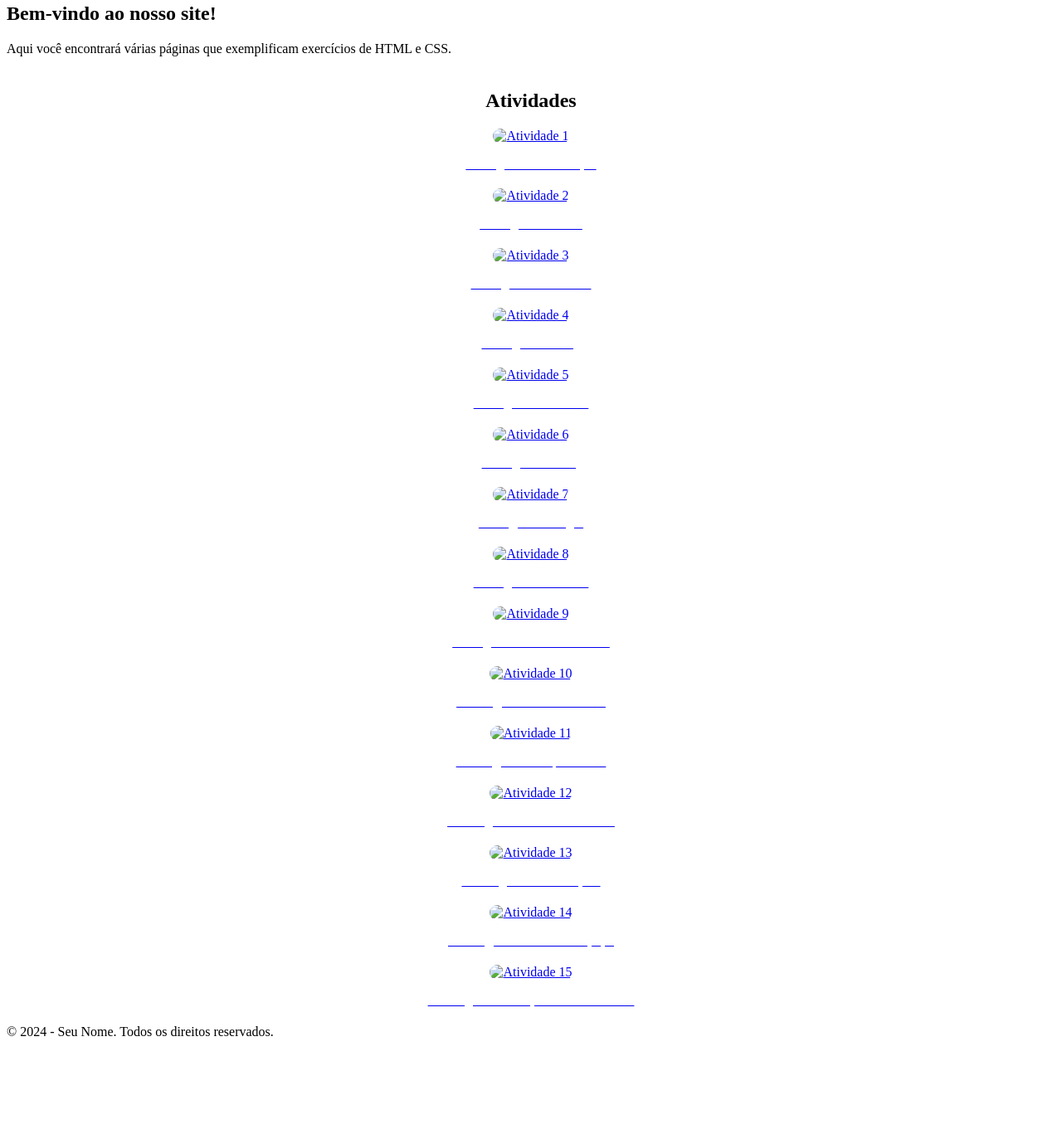
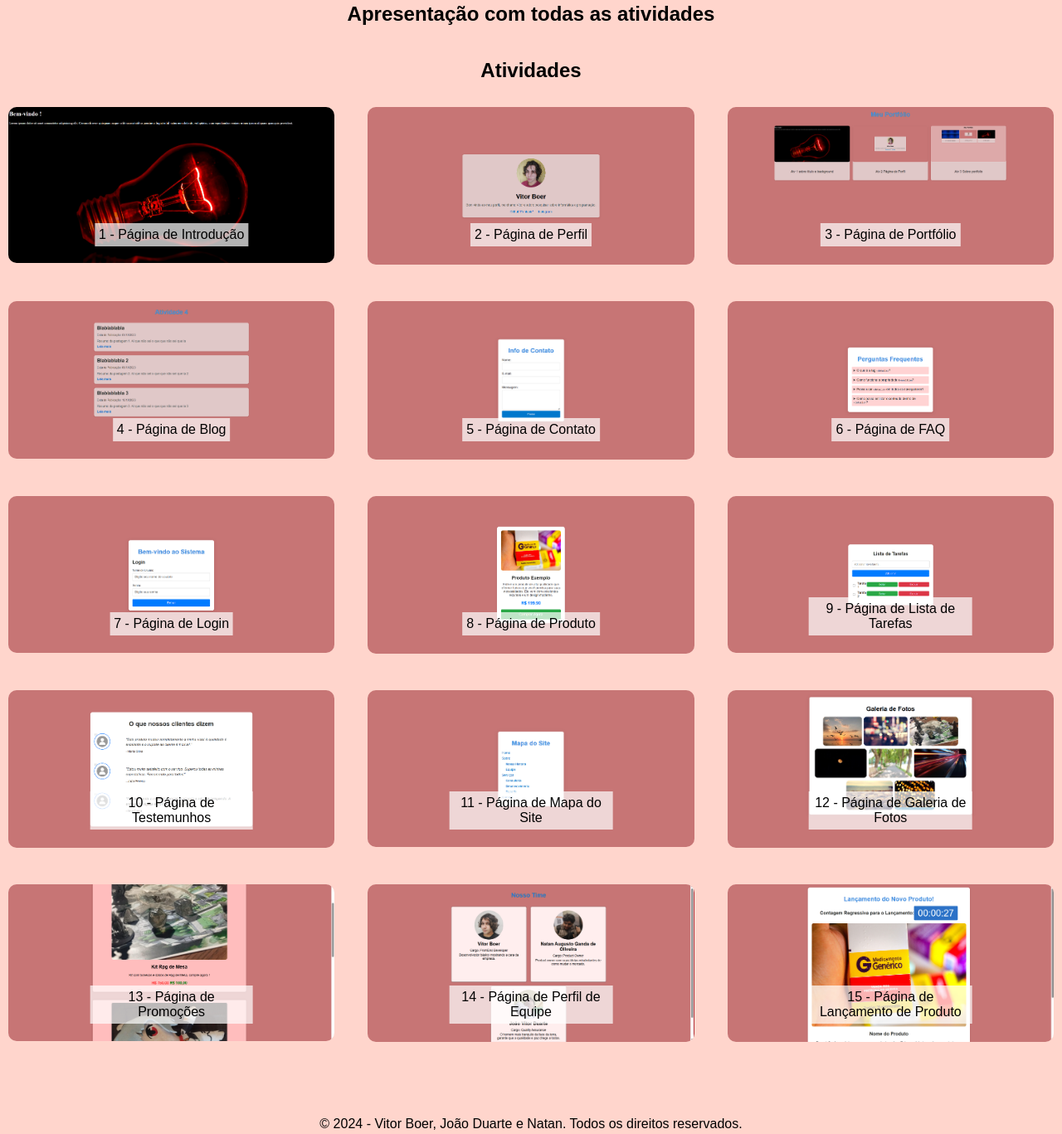
Before and after one commit to SeuDemar/Projeto-Programa-o-Web, a plain HTML site: page PrjProgramacaoWeb/Site Apresentação/Index.html in a window 1280 px wide. Shown: the part 77-1444 px from the top of the page at 83% size. Before the commit the page ends 1346 px from the top, so only its background shows below. Drawn offline with Linux system fonts and the light colour scheme.

Commit message:
Add files via upload

```diff
--- a/PrjProgramacaoWeb/Site Apresentação/Index.html
+++ b/PrjProgramacaoWeb/Site Apresentação/Index.html
@@ -6,18 +6,17 @@
     <title>Página de Introdução</title>
     <link rel="stylesheet" href="style.css">
 </head>
+
 <body>
+
     <header>
-        <h1>Página de Introdução</h1>
+        <h1>Página Principal</h1>
     </header>
 
     <main>
 
         <section id="introducao">
-
-            <h1>Bem-vindo ao nosso site!</h1>
-            <p>Aqui você encontrará várias páginas que exemplificam exercícios de HTML e CSS.</p>
-
+            <h1>Apresentação com todas as atividades</h1>
         </section>
 
         <section id="atividades">
@@ -25,105 +24,102 @@
             <h2>Atividades</h2>
             <ul>
                 <li>
-                    <a href="#atividade1">
-                        <img src="caminho/da/imagem1.jpg" alt="Atividade 1">
-                        <p>1 - Página de Introdução</p>
+                    <a href="../Atividade 01/index.html" title="Clique para ver a Página de Introdução">
+                        <img src="images/ImgAtv1.png" alt="Atividade 1">
+                        <p class="atividade-descricao">1 - Página de Introdução</p>
                     </a>
                 </li>
                 <li>
-                    <a href="#atividade2">
-                        <img src="caminho/da/imagem2.jpg" alt="Atividade 2">
-                        <p>2 - Página de Perfil</p>
+                    <a href="../Atividade 02/index.html" title="Clique para ver a Página de Perfil">
+                        <img src="images/ImgAtv2.png" alt="Atividade 2">
+                        <p class="atividade-descricao">2 - Página de Perfil</p>
                     </a>
                 </li>
                 <li>
-                    <a href="#atividade3">
-                        <img src="caminho/da/imagem3.jpg" alt="Atividade 3">
-                        <p>3 - Página de Portfólio</p>
+                    <a href="../Atividade 03/index.html" title="Clique para ver a Página de Portfólio">
+                        <img src="images/ImgAtv3.png" alt="Atividade 3">
+                        <p class="atividade-descricao">3 - Página de Portfólio</p>
                     </a>
                 </li>
                 <li>
-                    <a href="#atividade4">
-                        <img src="caminho/da/imagem4.jpg" alt="Atividade 4">
-                        <p>4 - Página de Blog</p>
+                    <a href="../Atividade 04/index.html" title="Clique para ver a Página de Blog">
+                        <img src="images/ImgAtv4.png" alt="Atividade 4">
+                        <p class="atividade-descricao">4 - Página de Blog</p>
                     </a>
                 </li>
                 <li>
-                    <a href="#atividade5">
-                        <img src="caminho/da/imagem5.jpg" alt="Atividade 5">
-                        <p>5 - Página de Contato</p>
+                    <a href="../Atividade 05/index.html" title="Clique para ver a Página de Contato">
+                        <img src="images/ImgAtv5.png" alt="Atividade 5">
+                        <p class="atividade-descricao">5 - Página de Contato</p>
                     </a>
                 </li>
                 <li>
-                    <a href="#atividade6">
-                        <img src="caminho/da/imagem6.jpg" alt="Atividade 6">
-                        <p>6 - Página de FAQ</p>
+                    <a href="../Atividade 06/index.html" title="Clique para ver a Página de FAQ">
+                        <img src="images/ImgAtv6.png" alt="Atividade 6">
+                        <p class="atividade-descricao">6 - Página de FAQ</p>
                     </a>
                 </li>
                 <li>
-                    <a href="#atividade7">
-                        <img src="caminho/da/imagem7.jpg" alt="Atividade 7">
-                        <p>7 - Página de Login</p>
+                    <a href="../Atividade 07/index.html" title="Clique para ver a Página de Login">
+                        <img src="images/ImgAtv7.png" alt="Atividade 7">
+                        <p class="atividade-descricao">7 - Página de Login</p>
                     </a>
                 </li>
                 <li>
-                    <a href="#atividade8">
-                        <img src="caminho/da/imagem8.jpg" alt="Atividade 8">
-                        <p>8 - Página de Produto</p>
+                    <a href="../Atividade 08/index.html" title="Clique para ver a Página de Produto">
+                        <img src="images/ImgAtv8.png" alt="Atividade 8">
+                        <p class="atividade-descricao">8 - Página de Produto</p>
                     </a>
                 </li>
                 <li>
-                    <a href="#atividade9">
-                        <img src="caminho/da/imagem9.jpg" alt="Atividade 9">
-                        <p>9 - Página de Lista de Tarefas</p>
+                    <a href="../Atividade 09/index.html" title="Clique para ver a Página de Lista de Tarefas">
+                        <img src="images/ImgAtv9.png" alt="Atividade 9">
+                        <p class="atividade-descricao">9 - Página de Lista de Tarefas</p>
                     </a>
                 </li>
                 <li>
-                    <a href="#atividade10">
-                        <img src="caminho/da/imagem10.jpg" alt="Atividade 10">
-                        <p>10 - Página de Testemunhos</p>
+                    <a href="../Atividade 10/index.html" title="Clique para ver a Página de Testemunhos">
+                        <img src="images/ImgAtv10.png" alt="Atividade 10">
+                        <p class="atividade-descricao">10 - Página de Testemunhos</p>
                     </a>
                 </li>
                 <li>
-                    <a href="#atividade11">
-                        <img src="caminho/da/imagem11.jpg" alt="Atividade 11">
-                        <p>11 - Página de Mapa do Site</p>
+                    <a href="../Atividade 11/index.html" title="Clique para ver a Página de Mapa do Site">
+                        <img src="images/AtvImg11.png" alt="Atividade 11">
+                        <p class="atividade-descricao">11 - Página de Mapa do Site</p>
                     </a>
                 </li>
                 <li>
-                    <a href="#atividade12">
-                        <img src="caminho/da/imagem12.jpg" alt="Atividade 12">
-                        <p>12 - Página de Galeria de Fotos</p>
+                    <a href="../Atividade 12/index.html" title="Clique para ver a Página de Galeria de Fotos">
+                        <img src="images/AtvImg12.png" alt="Atividade 12">
+                        <p class="atividade-descricao">12 - Página de Galeria de Fotos</p>
                     </a>
                 </li>
                 <li>
-                    <a href="#atividade13">
-                        <img src="caminho/da/imagem13.jpg" alt="Atividade 13">
-                        <p>13 - Página de Promoções</p>
+                    <a href="../Atividade 13/index.html" title="Clique para ver a Página de Promoções">
+                        <img src="images/ImgAtv13.png" alt="Atividade 13">
+                        <p class="atividade-descricao">13 - Página de Promoções</p>
                     </a>
                 </li>
                 <li>
-                    <a href="#atividade14">
-                        <img src="caminho/da/imagem14.jpg" alt="Atividade 14">
-                        <p>14 - Página de Perfil de Equipe</p>
+                    <a href="../Atividade 14/index.html" title="Clique para ver a Página de Perfil de Equipe">
+                        <img src="images/ImgAtv14.png" alt="Atividade 14">
+                        <p class="atividade-descricao">14 - Página de Perfil de Equipe</p>
                     </a>
                 </li>
                 <li>
-                    <a href="#atividade15">
-                        <img src="caminho/da/imagem15.jpg" alt="Atividade 15">
-                        <p>15 - Página de Lançamento de Produto</p>
+                    <a href="../Atividade 15/index.html" title="Clique para ver a Página de Lançamento de Produto">
+                        <img src="images/ImgAtv15.png" alt="Atividade 15">
+                        <p class="atividade-descricao">15 - Página de Lançamento de Produto</p>
                     </a>
                 </li>
             </ul>
-
         </section>
-
     </main>
 
     <footer>
-        <p>&copy; 2024 - Seu Nome. Todos os direitos reservados.</p>
+        <p>&copy; 2024 - Vitor Boer, João Duarte e Natan. Todos os direitos reservados.</p>
     </footer>
 
 </body>
-
 </html>
--- a/PrjProgramacaoWeb/Site Apresentação/style.css
+++ b/PrjProgramacaoWeb/Site Apresentação/style.css
@@ -1,23 +1,69 @@
+body {
+    background-color: #ffd5cc;
+    color: black;
+    font-family: Arial, sans-serif;
+    margin: 0;
+    padding: 0;
+}
+
+h1, h2 {
+    color: black;
+    text-align: center;
+}
+
+#introducao {
+    margin: 20px 0;
+}
+
 #atividades {
-    text-align: center;
     margin-top: 40px;
 }
 
 #atividades ul {
     list-style-type: none;
     padding: 0;
+    display: grid;
+    grid-template-columns: repeat(3, 1fr);
+    gap: 20px;
 }
 
 #atividades li {
-    margin: 20px 0;
+    position: relative;
+    margin: 10px;
+    text-align: center;
+    overflow: hidden;
 }
 
 #atividades img {
-    width: 100px; /* Ajuste o tamanho conforme necessário */
+    width: 100%;
+    max-width: 470px;
     height: auto;
-    border-radius: 10px; /* Para dar um leve arredondamento */
+    border-radius: 10px;
+    transition: transform 0.3s ease;
 }
 
-#atividades p {
-    color: rgb(255, 255, 255);
+#atividades li:hover img {
+    transform: scale(1.05);
 }
+
+.atividade-descricao {
+    position: absolute;
+    bottom: 10px;
+    left: 50%;
+    transform: translateX(-50%);
+    background: rgba(255, 255, 255, 0.7);
+    color: black;
+    padding: 5px;
+    text-align: center;
+    transition: opacity 0.3s ease;
+}
+
+#atividades li:hover .atividade-descricao {
+    opacity: 0;
+}
+
+footer {
+    text-align: center;
+    margin-top: 40px;
+    padding: 20px 0;
+}
```
Also changed, not shown: PrjProgramacaoWeb/Atividade 15/index.html (+6 -1 lines), PrjProgramacaoWeb/Atividade 15/images/produto.jpeg (added), PrjProgramacaoWeb/Site Apresentação/images/AtvImg11.png (added), PrjProgramacaoWeb/Site Apresentação/images/AtvImg12.png (added), PrjProgramacaoWeb/Site Apresentação/images/ImgAtv1.png (added), PrjProgramacaoWeb/Site Apresentação/images/ImgAtv10.png (added), PrjProgramacaoWeb/Site Apresentação/images/ImgAtv13.png (added), PrjProgramacaoWeb/Site Apresentação/images/ImgAtv14.png (added), PrjProgramacaoWeb/Site Apresentação/images/ImgAtv15.png (added), PrjProgramacaoWeb/Site Apresentação/images/ImgAtv2.png (added), PrjProgramacaoWeb/Site Apresentação/images/ImgAtv3.png (added), PrjProgramacaoWeb/Site Apresentação/images/ImgAtv4.png (added), PrjProgramacaoWeb/Site Apresentação/images/ImgAtv5.png (added), PrjProgramacaoWeb/Site Apresentação/images/ImgAtv6.png (added), 3 more files.
